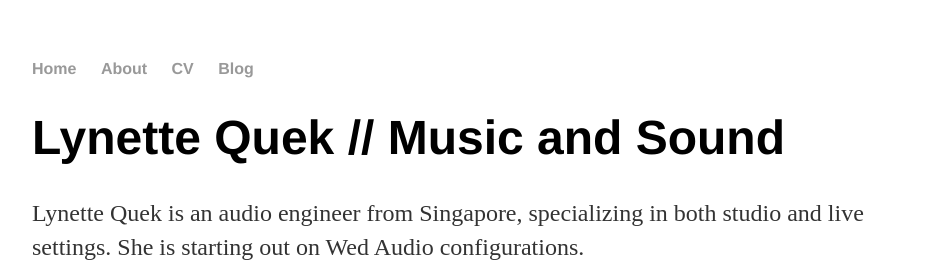
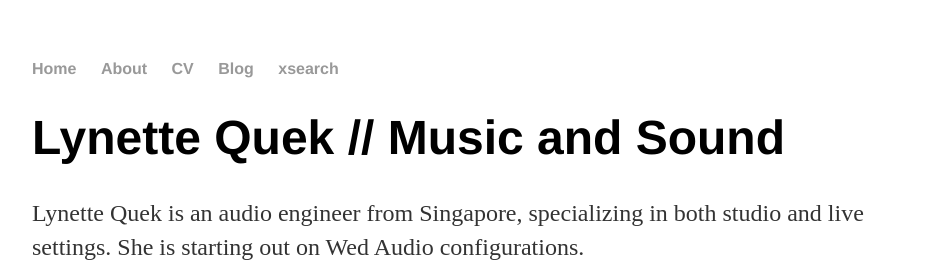
Before and after one commit to lynettequek/lynettequek.github.io, a Jekyll site: the page built from about/index.html, in a window 1280 px wide. Shown: the top 262 px of the page, without its empty margins (160-1106 px from the left). Built offline with Jekyll 4.4.1, drawn with Linux system fonts in a browser that asks for light colours.

Commit message:
Update default.html

```diff
--- a/_layouts/default.html
+++ b/_layouts/default.html
@@ -12,6 +12,7 @@
 		        	<li><a href="/about">About</a></li>
 	        		<li><a href="/cv">CV</a></li>
 	        		<li><a href="/blog">Blog</a></li>
+				<li><a href="/xsearch">xsearch</a></li>
 	    		</ul>
 			</nav>
 			<div class="container">
```
